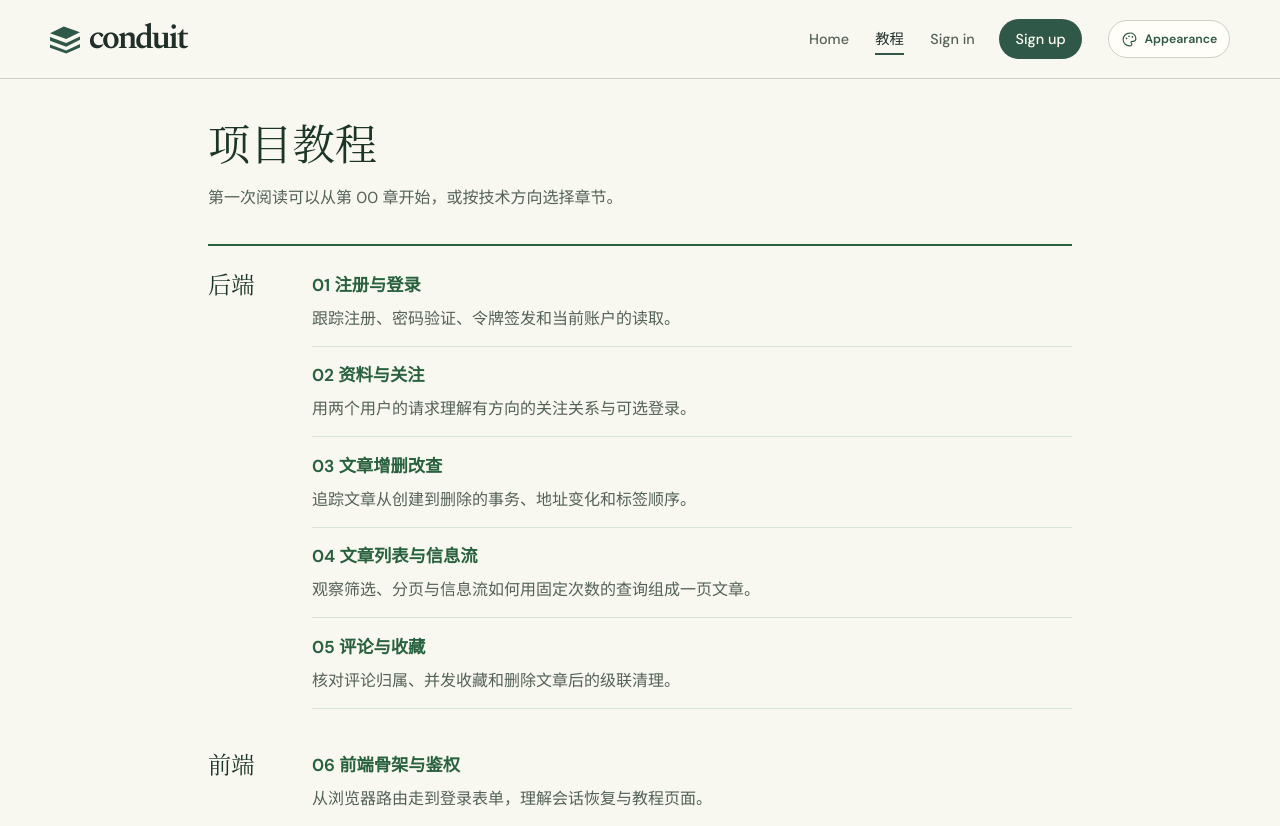
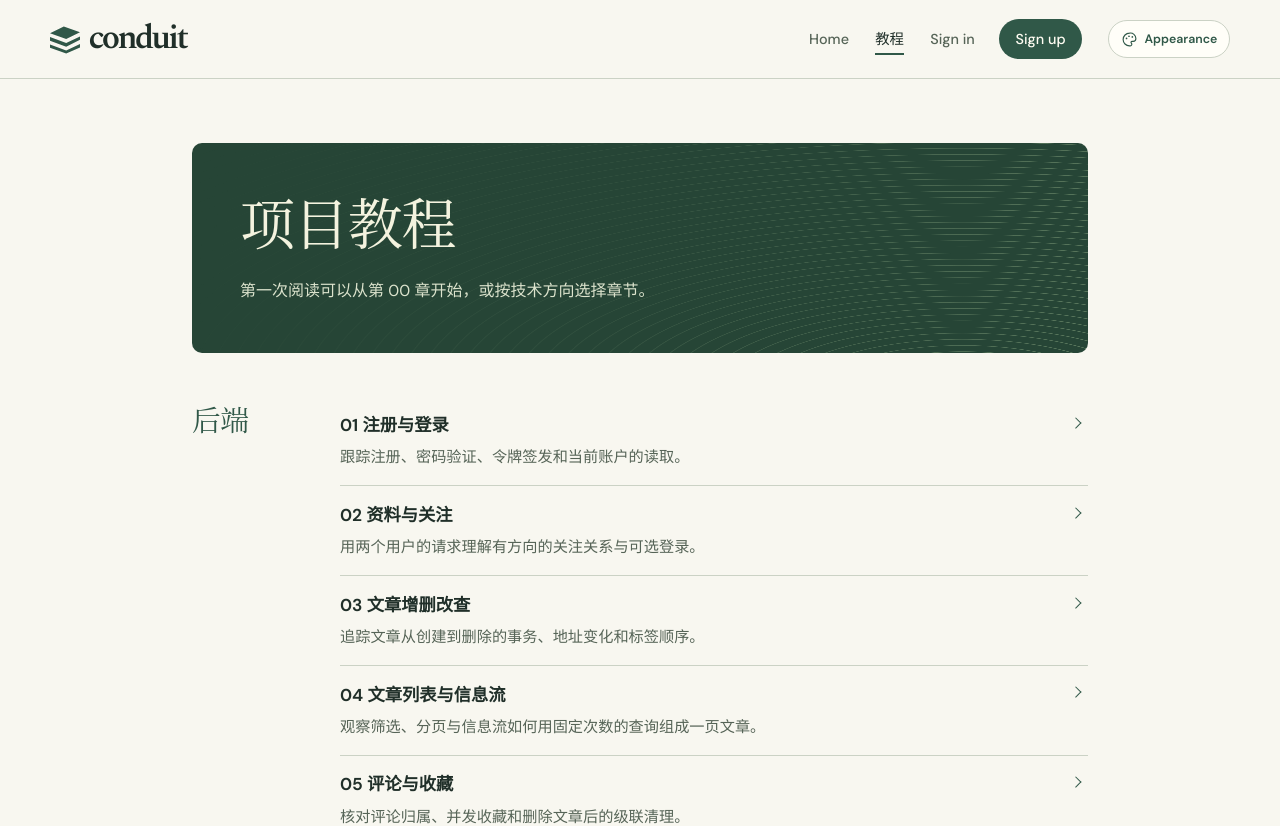
Before and after one commit to sosqwq/Conduit, a React (Vite) app in the folder frontend/: page /tutorial in a window 1280 px wide. Shown: the top 826 px of the page. Built offline with nearby package versions, Linux system fonts and the light colour scheme.

Commit message:
Theme the tutorial library, reader navigation and syntax highlighting

```diff
--- a/frontend/src/tutorial/tutorial.css
+++ b/frontend/src/tutorial/tutorial.css
@@ -1,51 +1,150 @@
 .tutorial-page {
-  --tutorial-accent: #28613e;
-  --tutorial-border: #d8e3da;
-  margin: 2.5rem auto 4rem;
-  max-width: 76rem;
-  padding: 0 clamp(1rem, 4vw, 3rem);
-  color: #26362c;
-  line-height: 1.75;
+  --tutorial-code-bg: #20322d;
+  width: min(var(--skin-width), calc(100% - 2 * var(--skin-gutter)));
+  margin: clamp(2rem, 5vw, 4rem) auto 0;
+  color: var(--skin-ink);
+  line-height: 1.8;
 }
-.tutorial-page a { color: var(--tutorial-accent); }
-.tutorial-page a:focus-visible { outline: 2px solid var(--tutorial-accent); outline-offset: 3px; }
-.tutorial-page h1, .tutorial-page h2, .tutorial-page h3 { color: #1b3625; line-height: 1.35; }
-.tutorial-page h1 { font-size: clamp(1.8rem, 3.3vw, 2.75rem); }
-.tutorial-page h2 { font-size: 1.45rem; }
-.tutorial-page h3 { font-size: 1.15rem; }
-.tutorial-index { max-width: 60rem; }
-.tutorial-intro { border-bottom: 2px solid var(--tutorial-accent); padding-bottom: 1rem; }
-.tutorial-intro p, .tutorial-group li p { color: #526157; }
-.tutorial-group { display: grid; grid-template-columns: 6.5rem minmax(0, 1fr); padding: 1.25rem 0 .5rem; }
-.tutorial-group h2 { margin-top: .3rem; }
+html[data-skin='dusk'] .tutorial-page { --tutorial-code-bg: #15192a; }
+html[data-skin='dune'] .tutorial-page { --tutorial-code-bg: #352923; }
+.tutorial-page :is(h1, h2, h3) { font-weight: var(--skin-title-weight); line-height: 1.35; letter-spacing: -.022em; }
+.tutorial-page h1 { font-size: clamp(2rem, 4.3vw, 3.5rem); }
+.tutorial-page h2 { font-size: clamp(1.4rem, 2.5vw, 1.8rem); }
+.tutorial-page h3 { font-size: 1.23rem; }
+.tutorial-index { max-width: 56rem; }
+.tutorial-intro {
+  position: relative;
+  isolation: isolate;
+  padding: clamp(1.5rem, 5vw, 3rem);
+  margin-bottom: 1rem;
+  border-radius: var(--skin-radius);
+  color: var(--skin-cover-ink);
+  background: var(--skin-cover);
+}
+.tutorial-intro::before {
+  content: '';
+  position: absolute;
+  z-index: -1;
+  inset: 0;
+  border-radius: inherit;
+  background: var(--skin-engraving);
+  mask-image: linear-gradient(100deg, transparent, #0003 48%, #000);
+}
+.tutorial-intro p { margin: .7rem 0 0; color: var(--skin-cover-muted); }
+.tutorial-group {
+  display: grid;
+  grid-template-columns: 8rem minmax(0, 1fr);
+  align-items: baseline;
+  gap: 1.25rem;
+  padding: 1.7rem 0;
+  border-bottom: 1px solid var(--skin-line);
+}
+.tutorial-group h2 { margin: 0; color: var(--skin-accent); }
 .tutorial-group ul, .tutorial-side ol { list-style: none; margin: 0; padding: 0; }
-.tutorial-group li { padding: .25rem 0 .8rem; margin-bottom: .6rem; border-bottom: 1px solid var(--tutorial-border); }
-.tutorial-group li a { font-weight: 650; font-size: 1.08rem; }
-.tutorial-group li p { margin: .3rem 0 0; }
-.tutorial-reader { display: grid; grid-template-columns: minmax(12rem, 15rem) minmax(0, 1fr); gap: clamp(1.5rem, 4vw, 4rem); }
-.tutorial-side { position: sticky; top: 1.5rem; align-self: start; border-left: 2px solid var(--tutorial-border); font-size: .92rem; }
-.tutorial-side a { display: block; padding: .35rem .8rem; }
-.tutorial-side [aria-current="page"] { color: #173e25; font-weight: 700; background: #eaf3eb; }
-.tutorial-index-link { font-weight: 700; margin-bottom: .4rem; }
-.tutorial-body, .tutorial-prose { min-width: 0; }
-.tutorial-prose { overflow-wrap: anywhere; }
-.tutorial-prose:focus { outline: none; }
-.tutorial-prose h1 { padding-bottom: .8rem; border-bottom: 2px solid var(--tutorial-accent); }
+.tutorial-group li + li { border-top: 1px solid var(--skin-line); }
+.tutorial-group li { position: relative; padding: .85rem 2rem .85rem 0; }
+.tutorial-group li::after {
+  content: '';
+  position: absolute;
+  top: 1.4rem;
+  right: .55rem;
+  width: .48rem;
+  height: .48rem;
+  border: solid var(--skin-accent);
+  border-width: 1.5px 1.5px 0 0;
+  transform: rotate(45deg);
+  transition: transform .16s ease;
+  pointer-events: none;
+}
+.tutorial-group li:is(:hover, :focus-within)::after { transform: translateX(3px) rotate(45deg); }
+.tutorial-group li a { color: var(--skin-ink); font-size: 1.08rem; font-weight: 650; }
+.tutorial-group li a:is(:hover, :focus-visible) { color: var(--skin-accent); }
+.tutorial-group li p { margin: .2rem 0 0; color: var(--skin-muted); font-size: .95rem; }
+
+.tutorial-reader { display: grid; grid-template-columns: minmax(12rem, 15rem) minmax(0, 1fr); gap: clamp(1.5rem, 5vw, 4.5rem); }
+.tutorial-side {
+  position: sticky;
+  top: 1rem;
+  align-self: start;
+  padding: .8rem;
+  max-height: calc(100vh - 2rem);
+  overflow: auto;
+  border-radius: var(--skin-radius);
+  border: 1px solid var(--skin-line);
+  background: var(--skin-surface);
+  font-size: .88rem;
+}
+.tutorial-side a { display: block; margin: 2px; padding: .42rem .55rem; color: var(--skin-muted); }
+.tutorial-side a:hover { color: var(--skin-accent); }
+.tutorial-side [aria-current='page'] {
+  border-inline-start: 3px solid var(--skin-accent);
+  color: var(--skin-accent);
+  background: var(--skin-soft);
+  font-weight: 700;
+}
+.tutorial-side .tutorial-index-link { margin-bottom: .5rem; padding-bottom: .65rem; border-bottom: 1px solid var(--skin-line); color: var(--skin-ink); font-weight: 700; }
+.tutorial-body { min-width: 0; max-width: 50rem; }
+.tutorial-prose { min-width: 0; overflow-wrap: anywhere; }
+.tutorial-prose h1 { margin: -.12em 0 1.15rem; padding-bottom: .9rem; border-bottom: 2px solid var(--skin-accent); }
 .tutorial-prose h2 { margin: 2.5rem 0 1rem; }
 .tutorial-prose h3 { margin: 1.6rem 0 .6rem; }
-.tutorial-prose li { margin-bottom: .4rem; }
-.tutorial-prose table { display: block; overflow-x: auto; border-collapse: collapse; margin: 1.2rem 0; }
-.tutorial-prose th, .tutorial-prose td { text-align: left; vertical-align: top; padding: .5rem .7rem; border: 1px solid var(--tutorial-border); }
-.tutorial-prose th { background: #edf3ee; color: #203e2b; }
-.tutorial-prose code { white-space: normal; color: #274d35; background: #edf3ee; }
-.tutorial-prose pre { overflow-x: auto; background: #f6f8fa; border: 1px solid var(--tutorial-border); border-radius: .35rem; padding: .8rem 1rem; }
-.tutorial-prose pre code { display: block; overflow: visible; padding: 0; background: transparent; color: #24292f; white-space: pre; word-break: normal; overflow-wrap: normal; }
-.tutorial-source { font-size: .84rem; color: #465a4b; margin: 1rem 0 .35rem; }
-.tutorial-pager { display: flex; flex-wrap: wrap; justify-content: space-between; border-top: 1px solid var(--tutorial-border); margin-top: 2.5rem; padding-top: 1.2rem; gap: 1rem; }
+.tutorial-prose ul, .tutorial-prose ol { padding-inline-start: 1.55rem; margin-bottom: 1rem; }
+.tutorial-prose ul { list-style: disc; }
+.tutorial-prose ol { list-style: decimal; }
+.tutorial-prose li { margin-block: .35rem; }
+.tutorial-prose img { max-width: 100%; height: auto; }
+.tutorial-prose a, .tutorial-pager a { text-decoration: underline; }
+.tutorial-prose table { display: block; width: fit-content; max-width: 100%; overflow-x: auto; border-collapse: collapse; margin: 1.2rem 0; }
+.tutorial-prose th, .tutorial-prose td { text-align: left; vertical-align: top; padding: .55rem .8rem; border: 1px solid var(--skin-line); }
+.tutorial-prose th { background: var(--skin-soft); color: var(--skin-ink); }
+.tutorial-prose :not(pre) > code {
+  padding: .08rem .33rem;
+  border-radius: 3px;
+  color: var(--skin-accent);
+  background: var(--skin-soft);
+  white-space: normal;
+}
+.tutorial-prose blockquote { margin: 1.1rem 0; padding: .25rem 1rem; border-left: 3px solid var(--skin-control); color: var(--skin-muted); }
+.tutorial-prose blockquote p:last-child { margin-bottom: 0; }
+.tutorial-prose pre {
+  overflow-x: auto;
+  margin: 1rem 0;
+  padding: clamp(.85rem, 2.5vw, 1.4rem);
+  border: 1px solid var(--skin-line);
+  border-radius: var(--skin-radius);
+  background: var(--tutorial-code-bg);
+}
+.tutorial-prose pre code {
+  display: block;
+  overflow: visible;
+  padding: 0;
+  background: transparent;
+  color: #eeeee8;
+  font: .89rem/1.7 ui-monospace, 'SFMono-Regular', Consolas, monospace;
+  white-space: pre;
+  word-break: normal;
+  overflow-wrap: normal;
+}
+.tutorial-prose .hljs :is(.hljs-keyword, .hljs-doctag, .hljs-type, .hljs-template-tag, .hljs-template-variable, .hljs-variable.language_) { color: #ffa8ad; }
+.tutorial-prose .hljs .hljs-title { color: #dec1ff; }
+.tutorial-prose .hljs :is(.hljs-attr, .hljs-attribute, .hljs-literal, .hljs-meta, .hljs-number, .hljs-operator, .hljs-variable, .hljs-selector-attr, .hljs-selector-class, .hljs-selector-id, .hljs-section) { color: #acd8ff; }
+.tutorial-prose .hljs :is(.hljs-regexp, .hljs-string, .hljs-name, .hljs-quote, .hljs-selector-tag, .hljs-selector-pseudo) { color: #b8e4ac; }
+.tutorial-prose .hljs :is(.hljs-built_in, .hljs-symbol, .hljs-bullet) { color: #ffce8c; }
+.tutorial-prose .hljs :is(.hljs-comment, .hljs-code, .hljs-formula) { color: #bbc4bf; }
+.tutorial-prose .hljs :is(.hljs-subst, .hljs-emphasis, .hljs-strong) { color: #eeeee8; }
+.tutorial-prose .hljs .hljs-addition { color: #c0efb7; background: #294b31; }
+.tutorial-prose .hljs .hljs-deletion { color: #ffccce; background: #613438; }
+.tutorial-source { color: var(--skin-muted); font-size: .86rem; margin: 1rem 0 .35rem; }
+.tutorial-pager { display: flex; flex-wrap: wrap; justify-content: space-between; border-top: 1px solid var(--skin-line); margin-top: 2.5rem; padding-top: 1.2rem; gap: 1rem; }
+
 @media (max-width: 48rem) {
-  .tutorial-page { margin-top: 1.5rem; }
   .tutorial-group, .tutorial-reader { display: block; }
-  .tutorial-group h2 { margin-bottom: .9rem; }
-  .tutorial-side { position: static; margin-bottom: 1.4rem; }
-  .tutorial-side ol { display: grid; grid-template-columns: repeat(auto-fit, minmax(10rem, 1fr)); }
+  .tutorial-group { padding: 1.15rem 0; }
+  .tutorial-group h2 { margin-bottom: .3rem; }
+  .tutorial-side { position: static; margin-bottom: 1.5rem; padding: .55rem .75rem; }
+  .tutorial-side ol { display: flex; gap: .4rem; overflow-x: auto; padding: .2rem .25rem .55rem; }
+  .tutorial-side li { flex: 0 0 auto; }
+  .tutorial-side li a { margin: 0; white-space: nowrap; }
+  .tutorial-side [aria-current='page'] { border-inline-start: 0; box-shadow: inset 0 -2px var(--skin-accent); }
+  .tutorial-side .tutorial-index-link { margin-bottom: .25rem; }
 }
```
